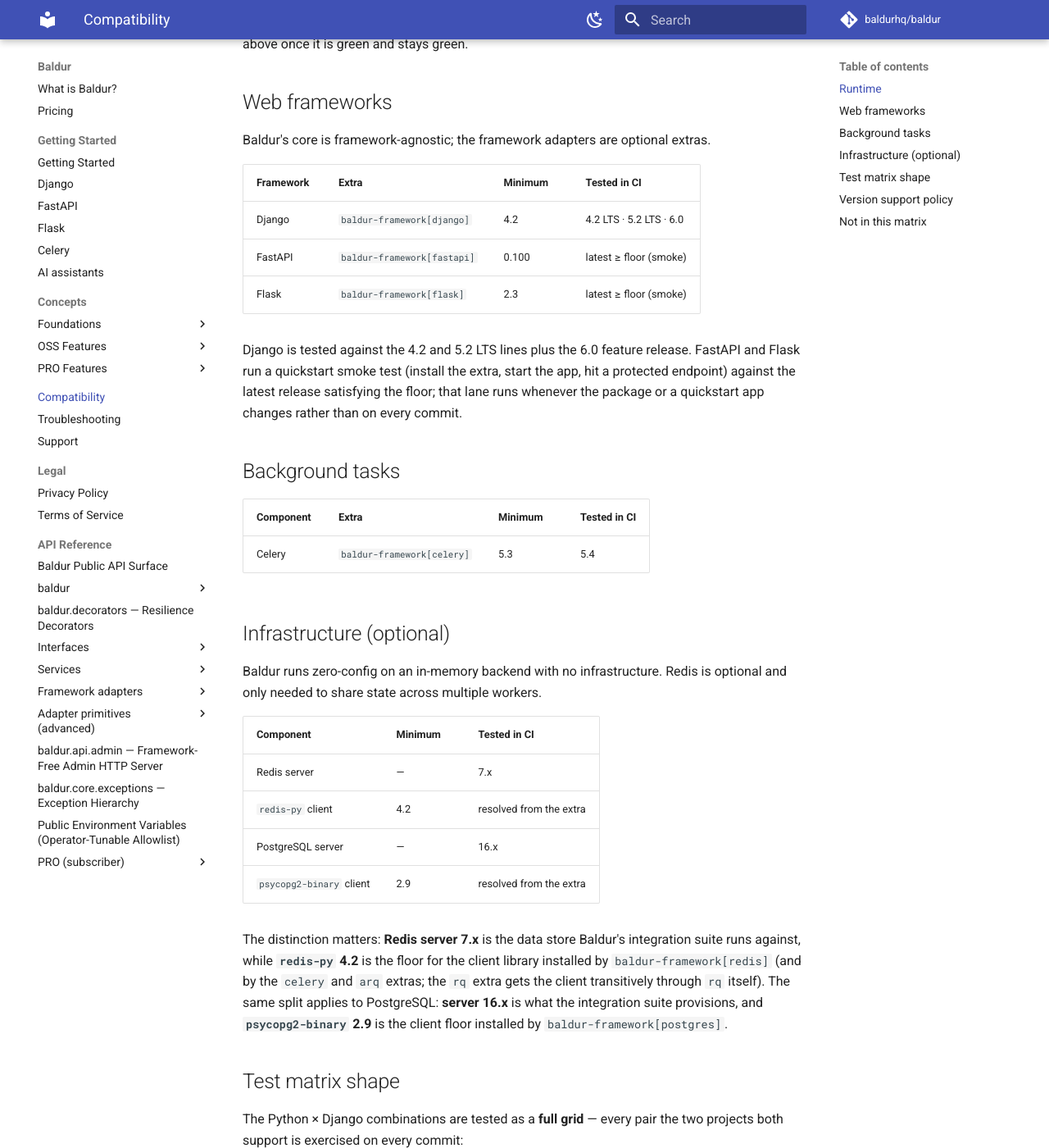
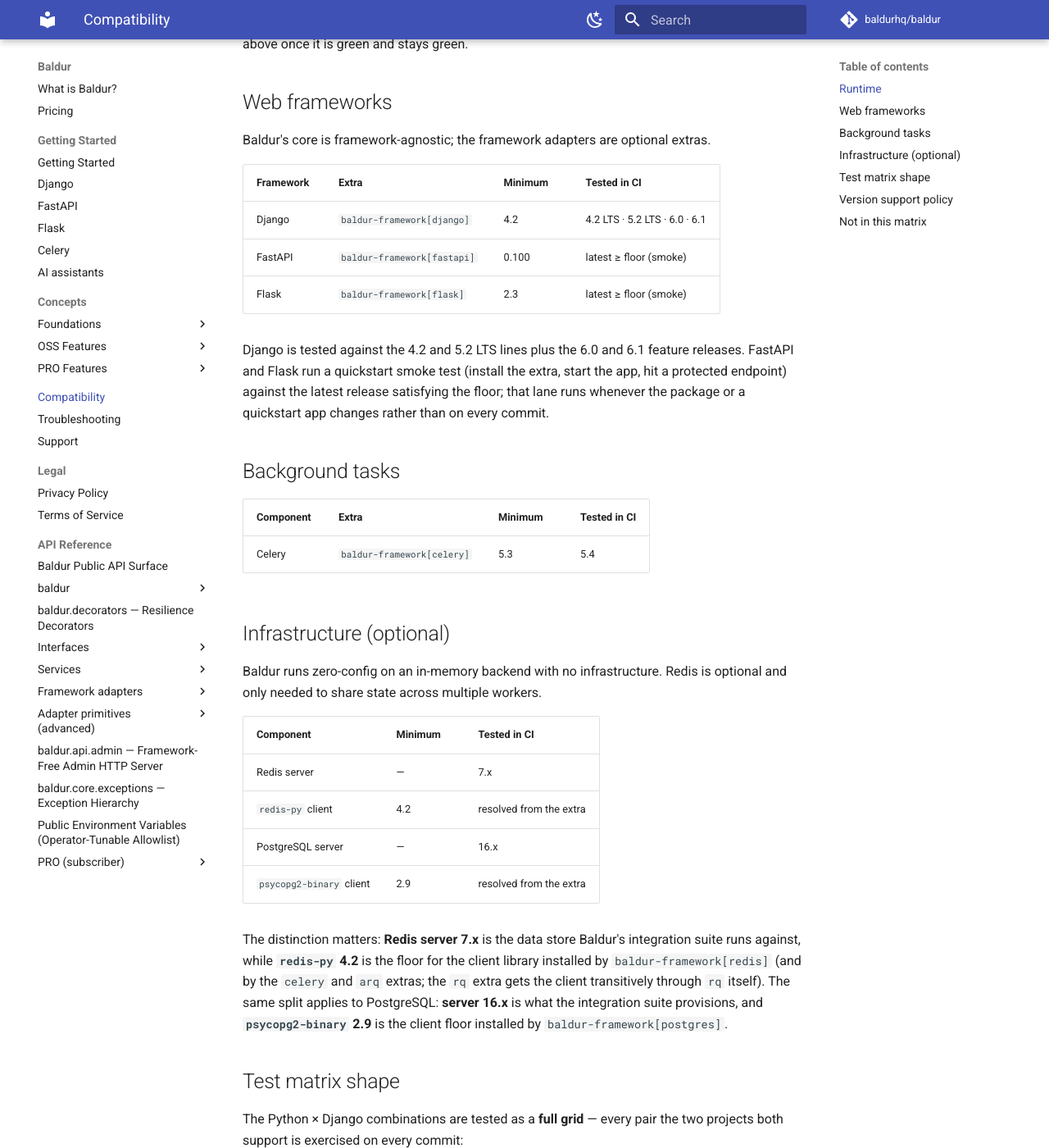
Before and after one commit to baldurhq/baldur, an MkDocs documentation site: the page built from docs/compatibility.md, in a window 1280 px wide and 1400 px high, scrolled down 607 px. Shown: the whole window at 82% size. Built offline with MkDocs 1.6.1 and Material for MkDocs 9.7.7, drawn with Linux system fonts in a browser that asks for light colours; comment, search, counter and statistics services are not loaded; some of the changed text lies outside the part shown.

Commit message:
ci(matrix): add Django 6.1 cells (py3.12/3.13 + the 3.14 preview line)
Django 6.1 shipped 2026-08-05, so the matrix's newest-feature slot was one
release behind. Per the KEEP-IN-STEP rule the grid, the compatibility page,
and the classifiers move in the same commit:

- unit-test matrix: django-version gains "6.1"; 3.11/6.1 excluded (6.1 pins
  requires-python >= 3.12) -> 9 of 12 combinations run
- unit-test-preview (py3.14): gains the 6.1 line (6.1 supports 3.14)
- pyproject classifiers: Framework :: Django :: 6.1
- docs/compatibility.md: tested-in-CI row, prose, and the grid gain the 6.1
  column; blank-cell note now covers three cells
- CHANGELOG [Unreleased] Added: one-line support note

Local pre-flight in a clean venv (baldur[django] + django==6.1.0 +
celery==5.4): the quickstart smoke passes and tests/unit/adapters/django +
tests/unit/api run 1724 passed / 0 failed. The full-grid proof lands with
the first CI run of these cells. mkdocs build --strict green.

```diff
--- a/docs/compatibility.md
+++ b/docs/compatibility.md
@@ -26,12 +26,12 @@
 
 | Framework | Extra | Minimum | Tested in CI |
 |-----------|-------|---------|--------------|
-| Django | `baldur-framework[django]` | 4.2 | 4.2 LTS · 5.2 LTS · 6.0 |
+| Django | `baldur-framework[django]` | 4.2 | 4.2 LTS · 5.2 LTS · 6.0 · 6.1 |
 | FastAPI | `baldur-framework[fastapi]` | 0.100 | latest ≥ floor (smoke) |
 | Flask | `baldur-framework[flask]` | 2.3 | latest ≥ floor (smoke) |
 
-Django is tested against the 4.2 and 5.2 LTS lines plus the 6.0 feature
-release. FastAPI and Flask run a quickstart smoke test (install the extra, start
+Django is tested against the 4.2 and 5.2 LTS lines plus the 6.0 and 6.1
+feature releases. FastAPI and Flask run a quickstart smoke test (install the extra, start
 the app, hit a protected endpoint) against the latest release satisfying the
 floor; that lane runs whenever the package or a quickstart app changes rather
 than on every commit.
@@ -66,14 +66,15 @@
 The Python × Django combinations are tested as a **full grid** — every pair the
 two projects both support is exercised on every commit:
 
-| Python | Django 4.2 LTS | Django 5.2 LTS | Django 6.0 |
-|--------|:--------------:|:--------------:|:----------:|
-| 3.11 | ✅ | ✅ | — |
-| 3.12 | ✅ | ✅ | ✅ |
-| 3.13 | — | ✅ | ✅ |
+| Python | Django 4.2 LTS | Django 5.2 LTS | Django 6.0 | Django 6.1 |
+|--------|:--------------:|:--------------:|:----------:|:----------:|
+| 3.11 | ✅ | ✅ | — | — |
+| 3.12 | ✅ | ✅ | ✅ | ✅ |
+| 3.13 | — | ✅ | ✅ | ✅ |
 
-The two blank cells are upstream limits rather than gaps in coverage: Django 6.0
-requires Python 3.12 or newer, and Django 4.2 supports Python 3.12 at most.
+The three blank cells are upstream limits rather than gaps in coverage: Django
+6.0 and 6.1 require Python 3.12 or newer, and Django 4.2 supports Python 3.12
+at most.
 Every remaining combination is a real CI job, so a failure identifies which
 axis — the Python version or the Django version — carries the incompatibility.
 
--- a/pyproject.toml
+++ b/pyproject.toml
@@ -31,6 +31,7 @@
     "Framework :: Django :: 4.2",
     "Framework :: Django :: 5.2",
     "Framework :: Django :: 6.0",
+    "Framework :: Django :: 6.1",
     "Intended Audience :: Developers",
     "License :: OSI Approved :: Apache Software License",
     "Operating System :: OS Independent",
```
Also changed, not shown: CHANGELOG.md (+1 -0 lines), 1 other file.
